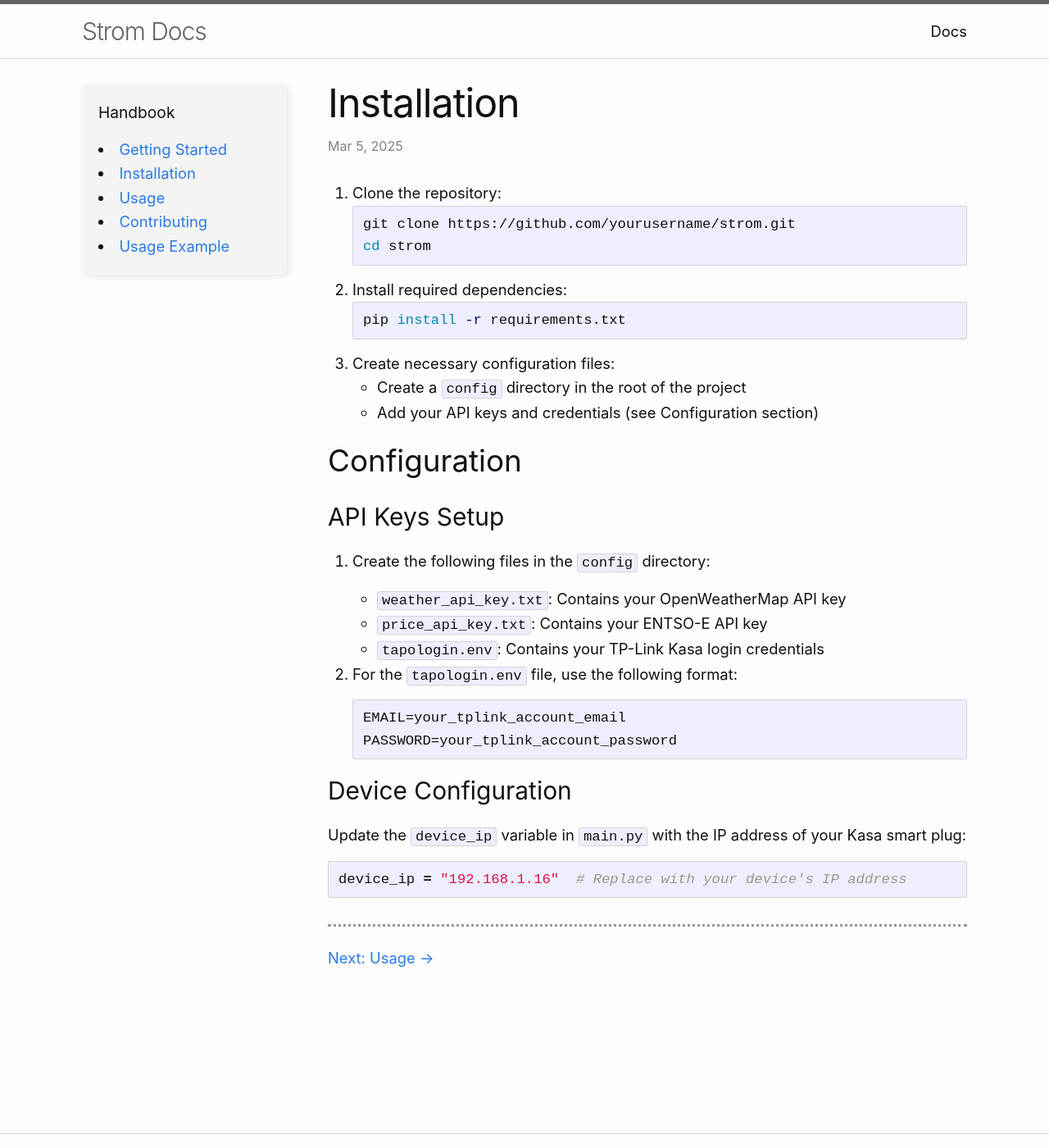
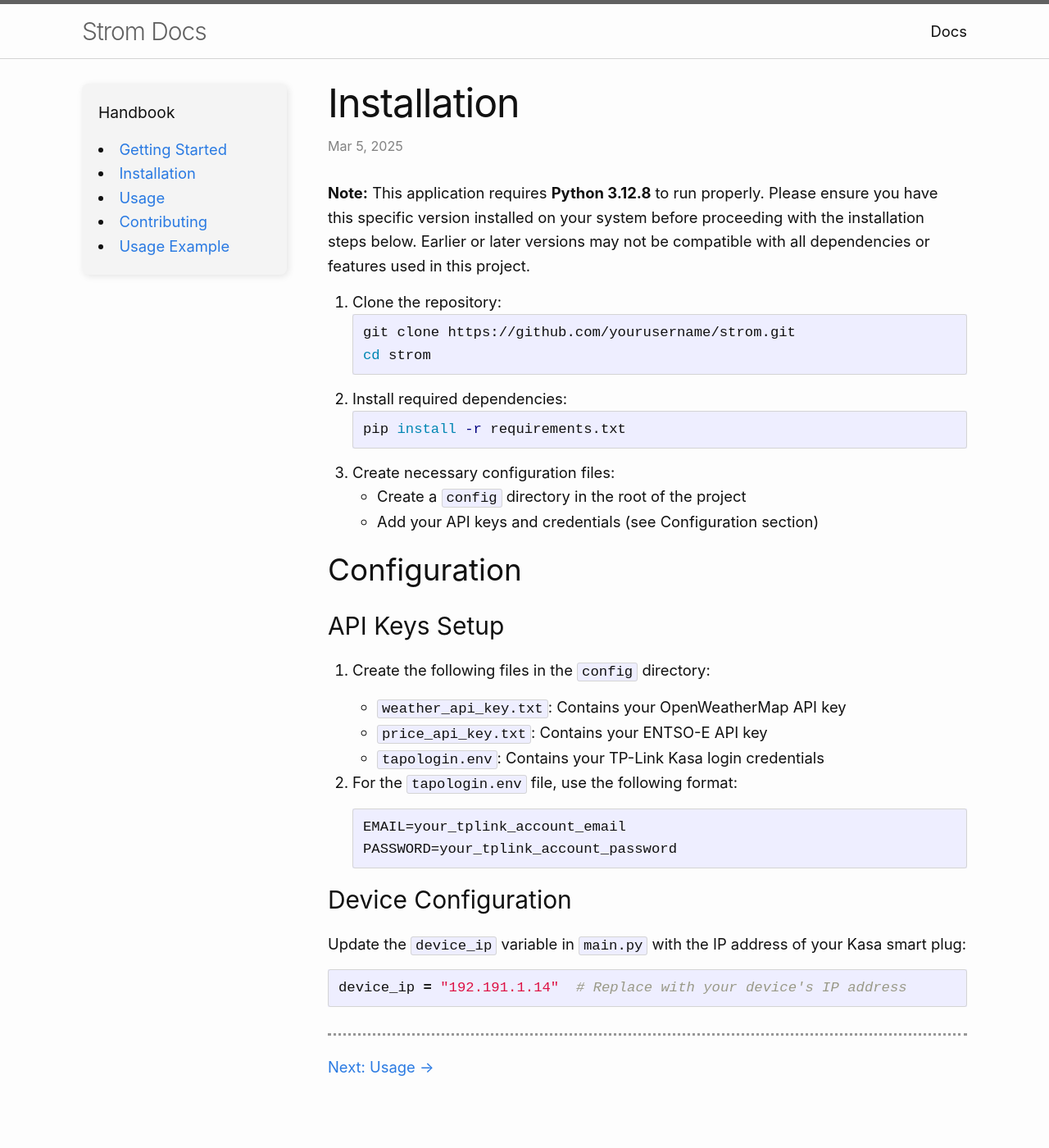
Before and after one commit to janbsc4/strom-docs, a Jekyll site: the page built from _posts/2025-03-05-installation.md, in a window 1280 px wide and 1400 px high. Shown: the whole window at 82% size. Built offline with Jekyll 4.4.1, drawn with Linux system fonts in a browser that asks for light colours.

Commit message:
Updated installation instructions with python version

````diff
--- a/_posts/2025-03-05-installation.md
+++ b/_posts/2025-03-05-installation.md
@@ -4,6 +4,9 @@ title:  "Installation"
 date:   2025-03-05 11:57:47 +0100
 categories: docs
 ---
+**Note:** This application requires **Python 3.12.8** to run properly. Please ensure you have this specific version installed on your system before proceeding with the installation steps below. Earlier or later versions may not be compatible with all dependencies or features used in this project.
+
+
 1. Clone the repository:
    ```bash
    git clone https://github.com/yourusername/strom.git
@@ -40,5 +43,5 @@ categories: docs
 Update the `device_ip` variable in `main.py` with the IP address of your Kasa smart plug:
 
 ```python
-device_ip = "192.168.1.16"  # Replace with your device's IP address
+device_ip = "192.191.1.14"  # Replace with your device's IP address
 ```
````
